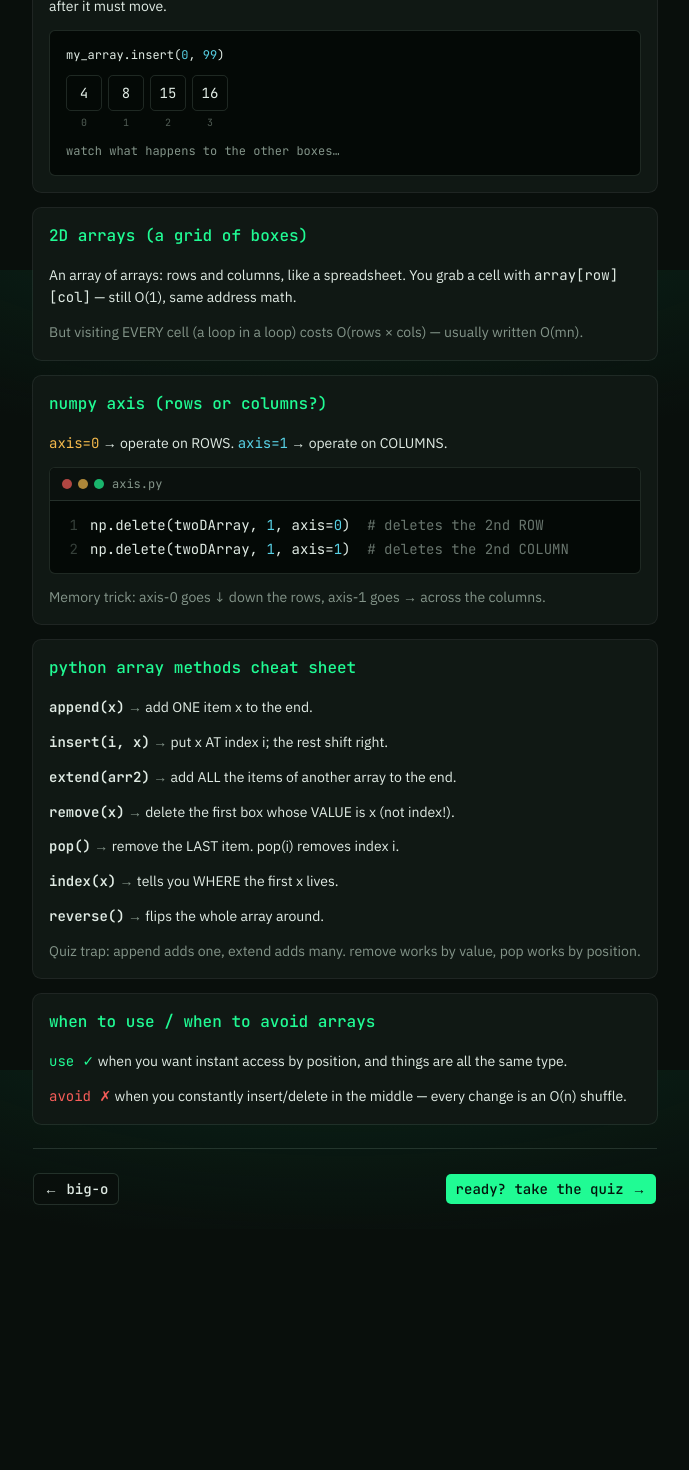
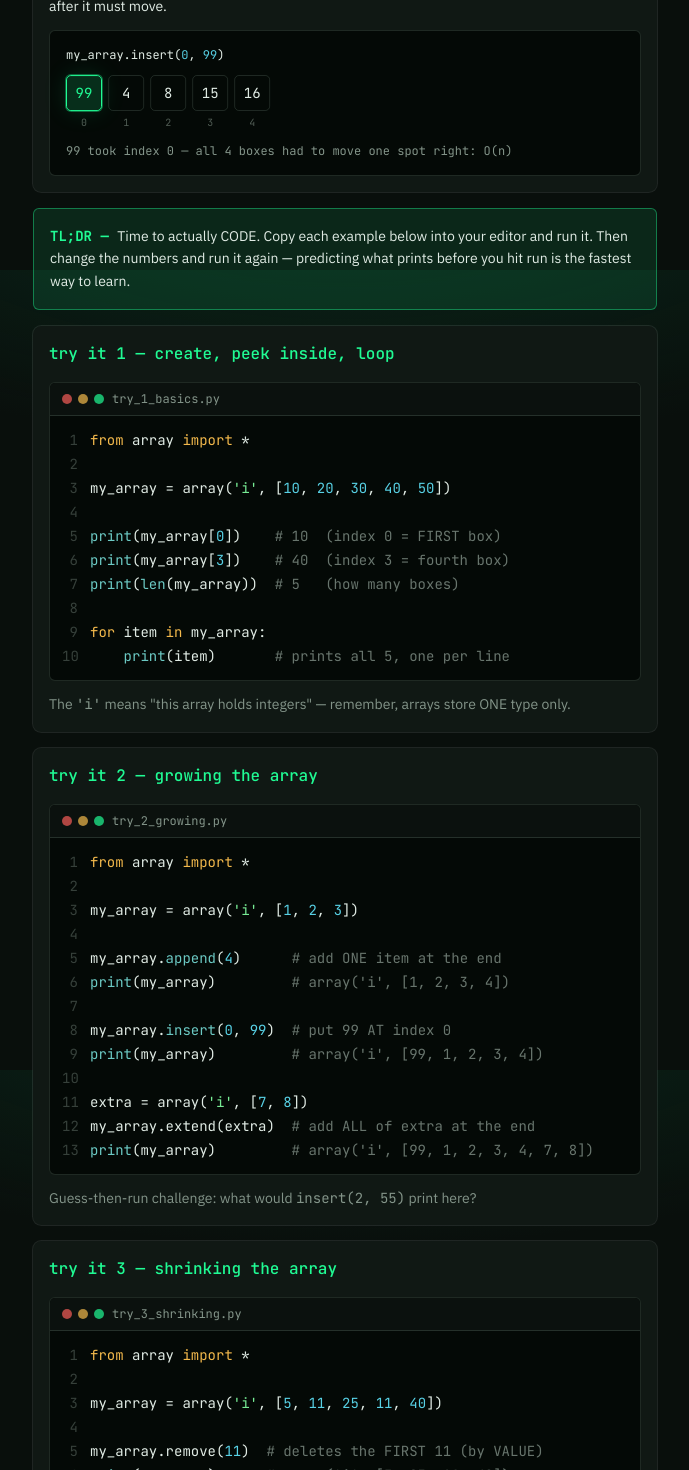
Before and after one commit to Achyut21/algoprep, a Next.js app: page /notes/arrays in a window 1280 px wide. Shown: the part 1330-2800 px from the top of the page, without its empty margins (295-984 px from the left). Before the commit the page ends 2559 px from the top, so only its background shows below. Built offline with nearby package versions, Linux system fonts and the light colour scheme.

Commit message:
feat: runnable try-it code examples in arrays notes

```diff
--- a/src/app/notes/arrays-notes.tsx
+++ b/src/app/notes/arrays-notes.tsx
@@ -99,6 +99,82 @@ export function ArraysNotes() {
         <InsertShiftDemo />
       </NoteCard>
 
+      <Tldr>
+        Time to actually CODE. Copy each example below into your editor and
+        run it. Then change the numbers and run it again — predicting what
+        prints before you hit run is the fastest way to learn.
+      </Tldr>
+
+      <NoteCard title="try it 1 — create, peek inside, loop">
+        <CodeBlock
+          code={
+            "from array import *\n\nmy_array = array('i', [10, 20, 30, 40, 50])\n\nprint(my_array[0])    # 10  (index 0 = FIRST box)\nprint(my_array[3])    # 40  (index 3 = fourth box)\nprint(len(my_array))  # 5   (how many boxes)\n\nfor item in my_array:\n    print(item)       # prints all 5, one per line"
+          }
+          filename="try_1_basics.py"
+        />
+        <p className="text-muted-foreground">
+          The <span className="font-mono">&apos;i&apos;</span> means &quot;this
+          array holds integers&quot; — remember, arrays store ONE type only.
+        </p>
+      </NoteCard>
+
+      <NoteCard title="try it 2 — growing the array">
+        <CodeBlock
+          code={
+            "from array import *\n\nmy_array = array('i', [1, 2, 3])\n\nmy_array.append(4)      # add ONE item at the end\nprint(my_array)         # array('i', [1, 2, 3, 4])\n\nmy_array.insert(0, 99)  # put 99 AT index 0\nprint(my_array)         # array('i', [99, 1, 2, 3, 4])\n\nextra = array('i', [7, 8])\nmy_array.extend(extra)  # add ALL of extra at the end\nprint(my_array)         # array('i', [99, 1, 2, 3, 4, 7, 8])"
+          }
+          filename="try_2_growing.py"
+        />
+        <p className="text-muted-foreground">
+          Guess-then-run challenge: what would{" "}
+          <span className="font-mono">insert(2, 55)</span> print here?
+        </p>
+      </NoteCard>
+
+      <NoteCard title="try it 3 — shrinking the array">
+        <CodeBlock
+          code={
+            "from array import *\n\nmy_array = array('i', [5, 11, 25, 11, 40])\n\nmy_array.remove(11)  # deletes the FIRST 11 (by VALUE)\nprint(my_array)      # array('i', [5, 25, 11, 40])\n\nmy_array.pop()       # removes the LAST item\nprint(my_array)      # array('i', [5, 25, 11])\n\nmy_array.pop(0)      # removes whatever is at index 0\nprint(my_array)      # array('i', [25, 11])\n\nprint(my_array.index(11))  # 1  (where does 11 live now?)"
+          }
+          filename="try_3_shrinking.py"
+        />
+      </NoteCard>
+
+      <NoteCard title="try it 4 — write your own search">
+        <p>
+          This is the linear search from the table above, written by hand. Read
+          it line by line — it&apos;s exactly the &quot;check box by box&quot;
+          animation as code:
+        </p>
+        <CodeBlock
+          code={
+            "from array import *\n\ndef linear_search(arr, target):\n    for i in range(len(arr)):   # walk every index\n        if arr[i] == target:    # is this box the one?\n            return i            # yes — say WHERE\n    return -1                   # checked everything, not found\n\nnumbers = array('i', [7, 2, 9, 4, 8])\n\nprint(linear_search(numbers, 9))    # 2\nprint(linear_search(numbers, 100))  # -1"
+          }
+          filename="try_4_search.py"
+        />
+        <p className="text-muted-foreground">
+          Why -1? It&apos;s an impossible index, so it&apos;s a safe way to say
+          &quot;not found&quot;.
+        </p>
+      </NoteCard>
+
+      <NoteCard title="try it 5 — find the biggest number">
+        <p>
+          A classic from your course. Assume the first item is the biggest,
+          then challenge it against every other item:
+        </p>
+        <CodeBlock
+          code={
+            "def find_biggest(arr):\n    biggest = arr[0]              # champion so far\n    for i in range(1, len(arr)):  # challengers, one by one\n        if arr[i] > biggest:\n            biggest = arr[i]      # new champion!\n    return biggest\n\nprint(find_biggest([3, 51, 8, 42, 7]))  # 51"
+          }
+          filename="try_5_biggest.py"
+        />
+        <p className="text-muted-foreground">
+          One loop over n items → O(n) time. Homework: change one symbol to
+          make it find the SMALLEST instead.
+        </p>
+      </NoteCard>
+
       <NoteCard title="2D arrays (a grid of boxes)">
         <p>
           An array of arrays: rows and columns, like a spreadsheet. You grab a
@@ -126,6 +202,32 @@ export function ArraysNotes() {
         <p className="text-muted-foreground">
           Memory trick: axis-0 goes ↓ down the rows, axis-1 goes → across the
           columns.
+        </p>
+      </NoteCard>
+
+      <NoteCard title="try it 6 — build and explore a 2D grid">
+        <CodeBlock
+          code={
+            "import numpy as np\n\ngrid = np.array([[11, 15, 10],\n                 [10, 14, 11],\n                 [12, 17, 12]])\n\nprint(grid[1][2])   # 11  (row 1, column 2)\nprint(len(grid))    # 3   (number of rows)\nprint(len(grid[0])) # 3   (number of columns)\n\n# visit EVERY cell, row by row\nfor i in range(len(grid)):\n    for j in range(len(grid[0])):\n        print(grid[i][j])\n\nbigger  = np.append(grid, [[1, 2, 3]], axis=0)  # add a ROW\nsmaller = np.delete(grid, 0, axis=1)            # drop first COLUMN\nprint(bigger)\nprint(smaller)"
+          }
+          filename="try_6_grid.py"
+        />
+        <p className="text-muted-foreground">
+          The nested loop visits 3 × 3 = 9 cells — that&apos;s the O(mn)
+          traversal from the card above, as real code.
+        </p>
+      </NoteCard>
+
+      <NoteCard title="try it 7 — search the whole grid">
+        <CodeBlock
+          code={
+            "import numpy as np\n\ngrid = np.array([[11, 15, 10],\n                 [10, 14, 11],\n                 [12, 17, 12]])\n\ndef search_grid(arr, value):\n    for i in range(len(arr)):          # every row\n        for j in range(len(arr[0])):   # every column\n            if arr[i][j] == value:\n                return 'found at row ' + str(i) + ', column ' + str(j)\n    return 'not here'\n\nprint(search_grid(grid, 17))  # found at row 2, column 1\nprint(search_grid(grid, 99))  # not here"
+          }
+          filename="try_7_grid_search.py"
+        />
+        <p className="text-muted-foreground">
+          Same box-by-box idea as try it 4, just in two directions. Worst case
+          it checks all m × n cells.
         </p>
       </NoteCard>
 
```
